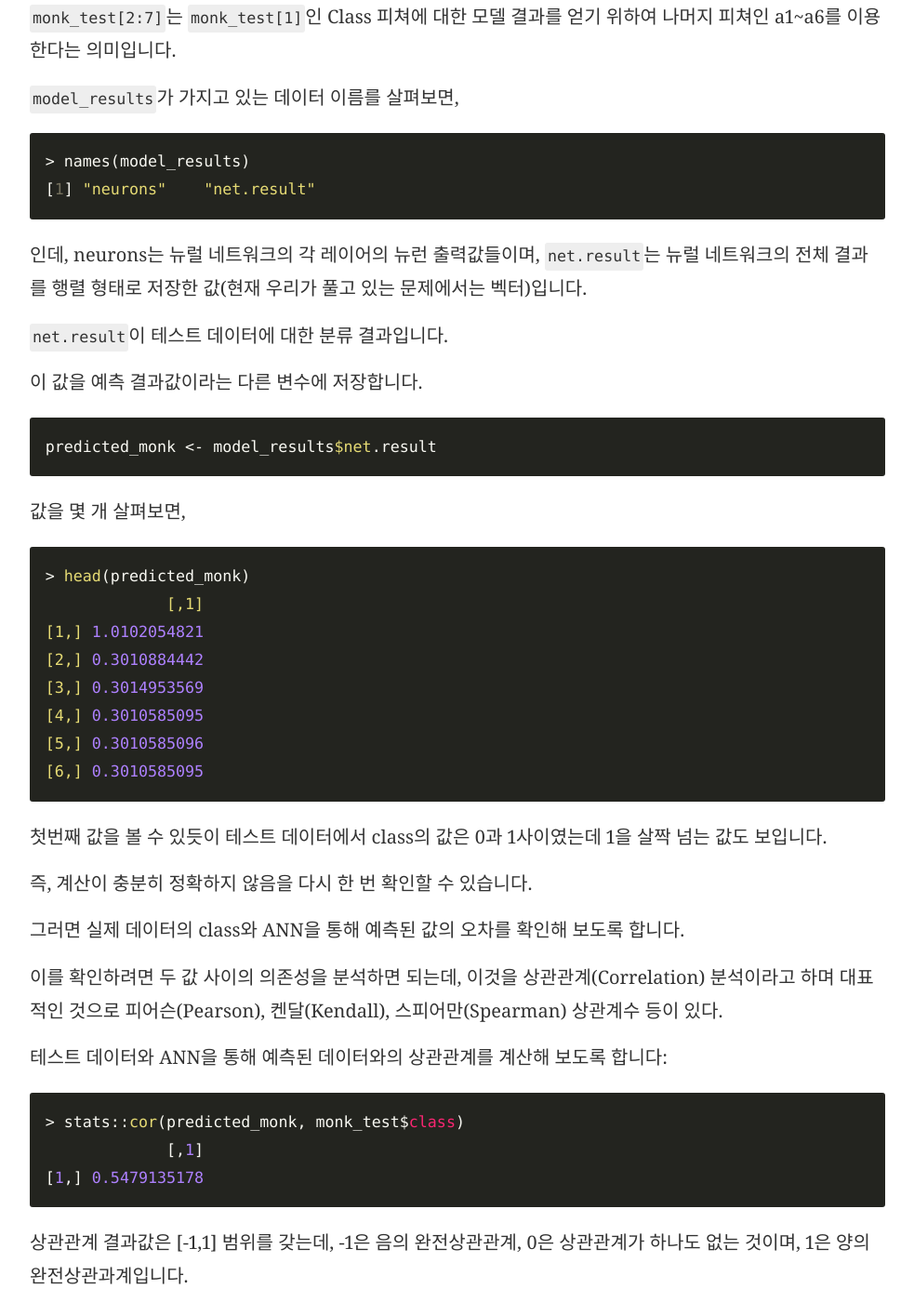
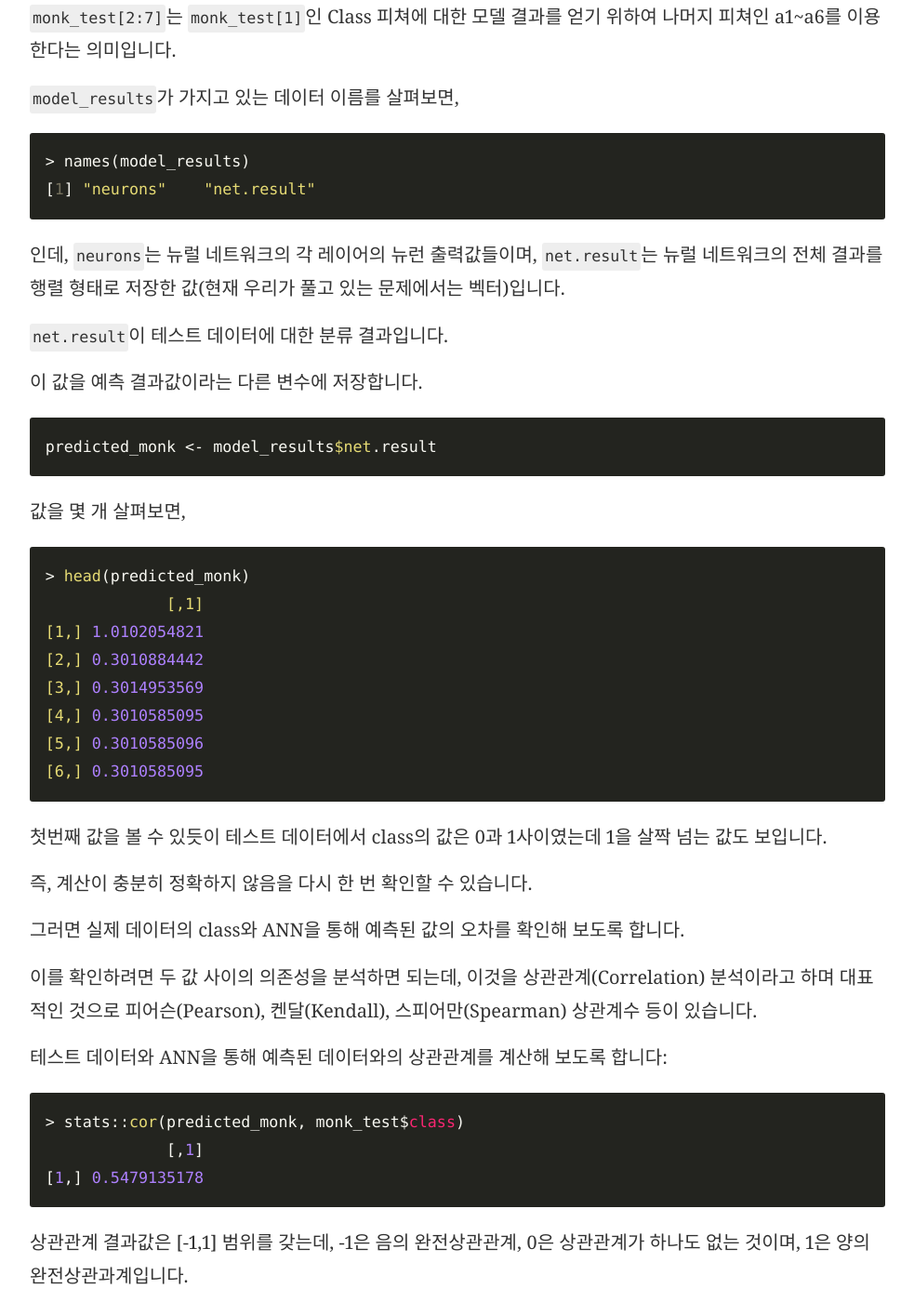
Before and after one commit to CognexKorea/CognexKorea.github.io, a Jekyll site: the page built from _posts/2018-11-16-IntroductionToArtificialNeuralNetworks2.markdown, in a window 1280 px wide and 1400 px high, scrolled down 7303 px. Shown: the whole window at 93% size, without its empty margins (148-1131 px from the left). Built offline with Jekyll 4.4.1, drawn with Linux system fonts in a browser that asks for light colours; nearby versions of some CDN libraries.

Commit message:
[FIXED] Missing image & Typo error

````diff
--- a/_posts/2018-11-16-IntroductionToArtificialNeuralNetworks2.markdown
+++ b/_posts/2018-11-16-IntroductionToArtificialNeuralNetworks2.markdown
@@ -237,7 +237,7 @@ model_results <- neuralnet::compute(monk_model, monk_test[2:7])
 [1] "neurons"    "net.result"
 ```
 
-인데, neurons는 뉴럴 네트워크의 각 레이어의 뉴런 출력값들이며, `net.result`는 뉴럴 네트워크의 전체 결과를 행렬 형태로 저장한 값(현재 우리가 풀고 있는 문제에서는 벡터)입니다.
+인데, `neurons`는 뉴럴 네트워크의 각 레이어의 뉴런 출력값들이며, `net.result`는 뉴럴 네트워크의 전체 결과를 행렬 형태로 저장한 값(현재 우리가 풀고 있는 문제에서는 벡터)입니다.
 
 `net.result`이 테스트 데이터에 대한 분류 결과입니다.
 
@@ -266,7 +266,7 @@ predicted_monk <- model_results$net.result
 
 그러면 실제 데이터의 class와  ANN을 통해 예측된 값의 오차를 확인해 보도록 합니다.
 
-이를 확인하려면 두 값 사이의 의존성을 분석하면 되는데, 이것을 상관관계(Correlation) 분석이라고 하며 대표적인 것으로 피어슨(Pearson), 켄달(Kendall), 스피어만(Spearman) 상관계수 등이 있다.
+이를 확인하려면 두 값 사이의 의존성을 분석하면 되는데, 이것을 상관관계(Correlation) 분석이라고 하며 대표적인 것으로 피어슨(Pearson), 켄달(Kendall), 스피어만(Spearman) 상관계수 등이 있습니다.
 
 테스트 데이터와 ANN을 통해 예측된 데이터와의 상관관계를 계산해 보도록 합니다:
 
@@ -332,6 +332,8 @@ predicted_monk <- model_results$net.result
 
 그러나, 3개 사용된 경우에 비해 4개 사용되는 경우 계산량은 2개 가까이 많아졌는데 결과는 오히려 더 안 좋아졌으며, 5개 사용된 경우 결과는 다시 좋아졌음을 알 수 있습니다.
 
+<img src="{{ site.baseurl }}/assets/posts/2018-11-16-IntroductionToArtificialNeuralNetworks2/03.png">
+
 위의 이미지는 시험삼아 은닉 레이어를 10개 사용한 경우인데 눈이 돌아갈 정도로 복잡해 보입니다.
 
 UCI Machine Learning Repository의 [몽크 문제(Monk's Problem)](http://archive.ics.uci.edu/ml/datasets/MONK's+Problems) 데이터에서 데이터셋 2와 3에 대해서도 연습삼아 위의 과정을 테스트해 보길 바랍니다.
````
Also changed, not shown: assets/posts/2018-11-16-IntroductionToArtificialNeuralNetworks2/03.png (added).
